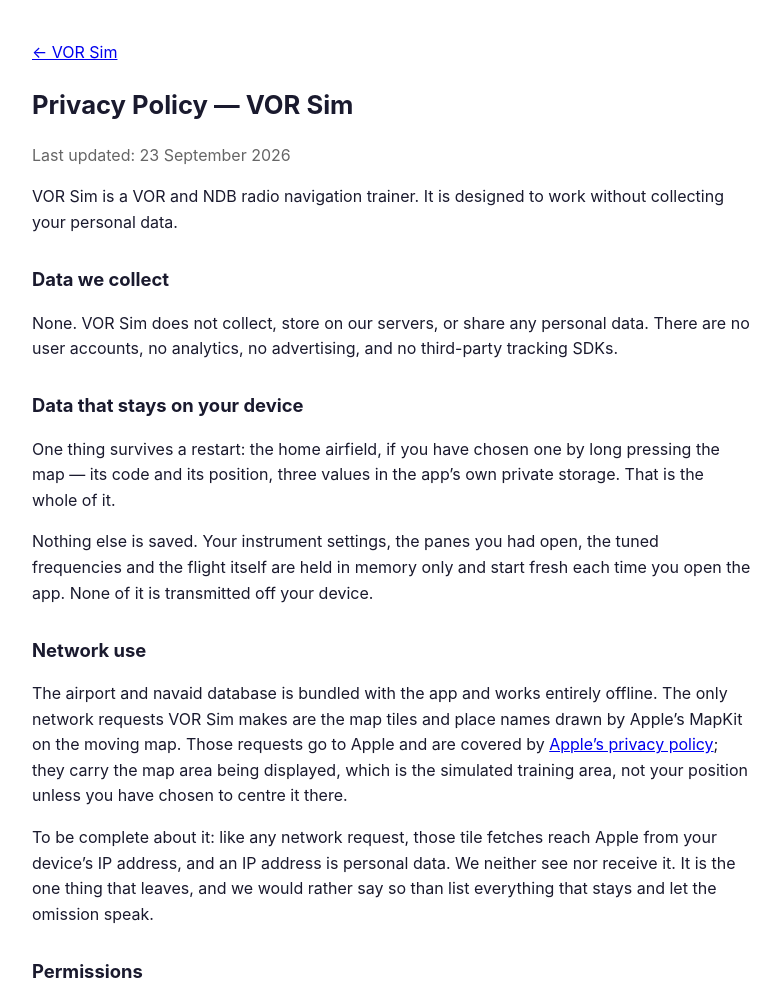
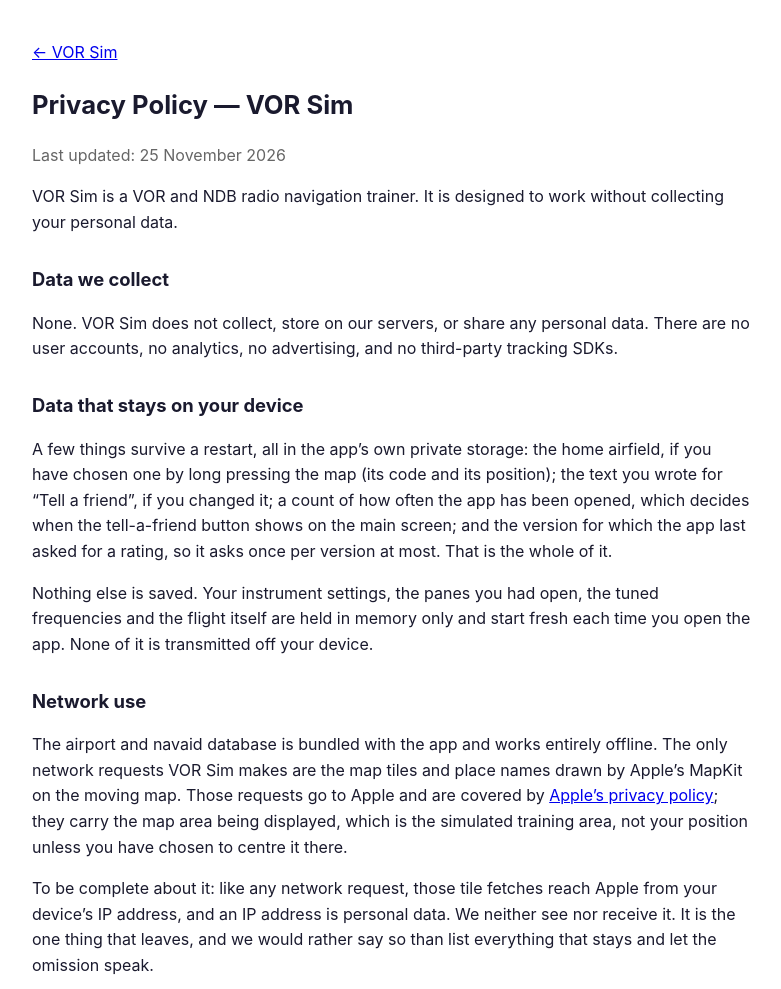
Before and after one commit to SkyVaneApp/skyvaneapp.github.io, a plain HTML site: page docs/vorsim-privacy/index.html in a window 1280 px wide. Shown: the top 989 px of the page, without its empty margins (248-1029 px from the left). Drawn offline with Linux system fonts and the light colour scheme.

Commit message:
Seiten aus VORSim 2026-11-26

```diff
--- a/docs/vorsim-privacy/index.html
+++ b/docs/vorsim-privacy/index.html
@@ -17,7 +17,7 @@
 <p style="margin-bottom:1.2em"><a href="https://skyvane.app/vorsim-app/">← VOR Sim</a></p>
 
 <h1>Privacy Policy — VOR Sim</h1>
-<p class="date">Last updated: 23 September 2026</p>
+<p class="date">Last updated: 25 November 2026</p>
 
 <p>VOR Sim is a VOR and NDB radio navigation trainer. It is designed to work
 without collecting your personal data.</p>
@@ -28,9 +28,12 @@ data. There are no user accounts, no analytics, no advertising, and no
 third-party tracking SDKs.</p>
 
 <h2>Data that stays on your device</h2>
-<p>One thing survives a restart: the home airfield, if you have chosen one by
-long pressing the map — its code and its position, three values in the app’s
-own private storage. That is the whole of it.</p>
+<p>A few things survive a restart, all in the app’s own private storage: the
+home airfield, if you have chosen one by long pressing the map (its code and its
+position); the text you wrote for “Tell a friend”, if you changed it; a count of
+how often the app has been opened, which decides when the tell-a-friend button
+shows on the main screen; and the version for which the app last asked for a
+rating, so it asks once per version at most. That is the whole of it.</p>
 <p>Nothing else is saved. Your instrument settings, the panes you had open, the
 tuned frequencies and the flight itself are held in memory only and start fresh
 each time you open the app. None of it is transmitted off your device.</p>
```
